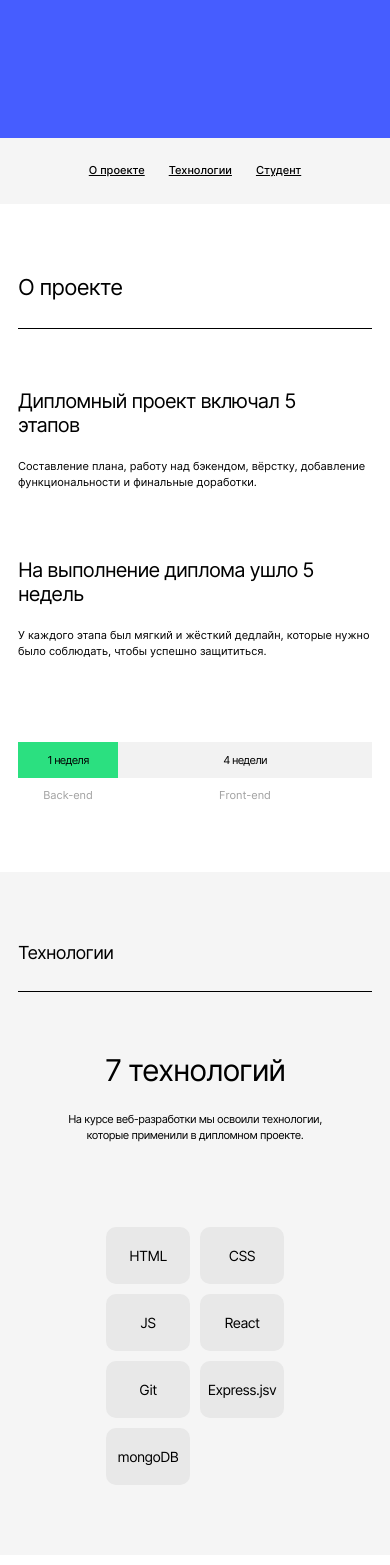
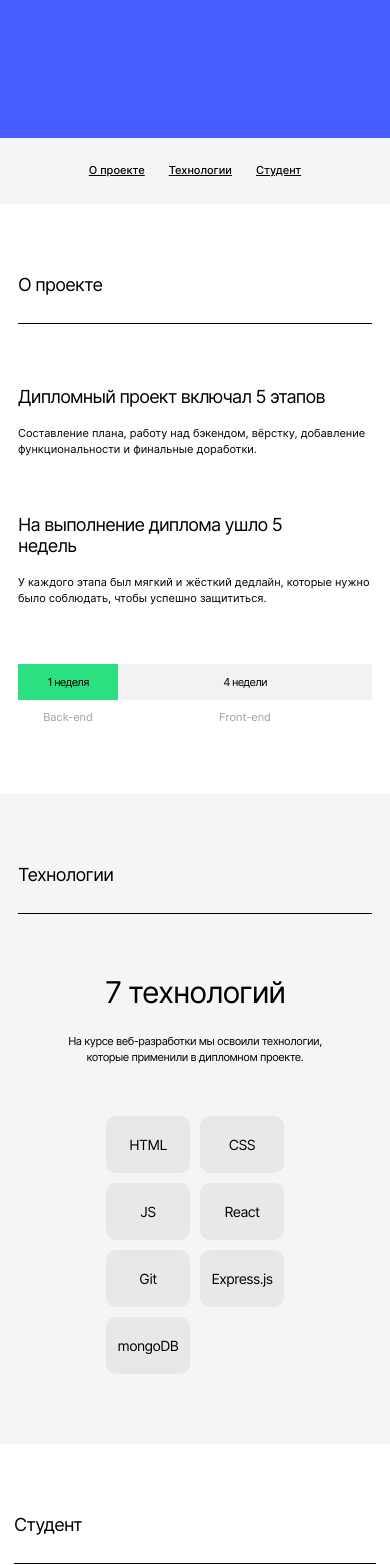
Before and after one commit to LeisanMingalieva/movies-explorer-frontend, a React (Create React App) app: page / in a window 390 px wide. Shown: the part 432-1997 px from the top of the page. Built offline with nearby package versions, Linux system fonts and the light colour scheme.

Commit message:
fix components by PixPerfect

```diff
--- a/src/components/AboutMe/AboutMe.css
+++ b/src/components/AboutMe/AboutMe.css
@@ -1,12 +1,10 @@
 .about {
-    padding: 110px 70px 101px;
+    padding: 115px 70px 101px;
     color: #000;
 }
 
 .about__title {
-    font-family: Inter;
     font-size: 22px;
-    font-style: normal;
     font-weight: 400;
     line-height: normal;
     letter-spacing: -0.88px;
@@ -27,9 +25,7 @@
 }
 
 .about__name {
-    font-family: Inter;
     font-size: 50px;
-    font-style: normal;
     font-weight: 400;
     line-height: 116%;
     letter-spacing: -2px;
@@ -38,10 +34,7 @@
 }
 
 .about__job {
-    font-feature-settings: 'clig' off, 'liga' off;
-    font-family: Inter;
     font-size: 18px;
-    font-style: normal;
     font-weight: 500;
     line-height: 111.111%;
     padding: 18px 0 0;
@@ -49,10 +42,7 @@
 }
 
 .about__text {
-    font-feature-settings: 'clig' off, 'liga' off;
-    font-family: Inter;
     font-size: 14px;
-    font-style: normal;
     font-weight: 400;
     line-height: 157.143%;
     padding: 26px 0 0;
@@ -60,9 +50,7 @@
 }
 
 .about__link {
-    font-family: Inter;
     font-size: 14px;
-    font-style: normal;
     font-weight: 500;
     line-height: normal;
     padding: 99px 0 0;
@@ -151,6 +139,7 @@
         font-size: 30px;
         line-height: normal;
         letter-spacing: -1.2px;
+        padding: 40px 0 0;
     }
 
     .about__job {
@@ -172,5 +161,6 @@
     .about__photo {
         width: 292px;
         height: 352px;
+        padding: 60px 0 0;
     }
 }
--- a/src/components/AboutProject/AboutProject.css
+++ b/src/components/AboutProject/AboutProject.css
@@ -4,9 +4,7 @@
 }
 
 .about-project__title {
-    font-family: Inter;
     font-size: 22px;
-    font-style: normal;
     font-weight: 400;
     line-height: normal;
     letter-spacing: -0.88px;
@@ -30,9 +28,7 @@
 .about-project__item-title {
     max-width: 550px;
     color: #000;
-    font-family: Inter;
     font-size: 20px;
-    font-style: normal;
     font-weight: 400;
     line-height: normal;
     letter-spacing: -0.8px;
@@ -41,17 +37,16 @@
 
 .about-project__item-text {
     color: #000;
-    font-family: Inter;
     font-size: 14px;
-    font-style: normal;
     font-weight: 400;
     line-height: 142%;
+    margin: 0;
 }
 
 .about-project__columns {
     display: flex;
     width: 100%;
-    margin: 119px 0 0;
+    margin: 110px 0 0;
     list-style-type: none;
     padding: 0;
 }
@@ -67,9 +62,7 @@
 
 .about-project__column-title {
     text-align: center;
-    font-family: Inter;
     font-size: 14px;
-    font-style: normal;
     font-weight: 400;
     line-height: normal;
     padding: 9px 14px;
@@ -84,9 +77,7 @@
 .about-project__column-text {
     color: #A0A0A0;
     text-align: center;
-    font-family: Inter;
     font-size: 14px;
-    font-style: normal;
     font-weight: 500;
     line-height: 121.4%;
     margin: 0;
@@ -134,13 +125,13 @@
     }
 
     .about-project__title {
-        font-size: 22px;
+        font-size: 18px;
         letter-spacing: -0.72px;
         padding: 0 0 28px 0;
     }
 
     .about-project__content {
-        margin: 60px 0 0;
+        margin: 62px 0 0;
         flex-direction: column;
         row-gap: 56px;
     }
@@ -151,13 +142,18 @@
         margin: 0 0 16px 0;
     }
 
+    .about-project__item-title {
+        font-size: 18px;
+        margin: 0 0 19px;
+    }
+
     .about-project__item-text {
         font-size: 11px;
         line-height: 145.45%;
     }
 
     .about-project__columns {
-        margin: 71px 0 0;
+        margin: 57px 0 0;
     }
 
     .about-project__column-first {
--- a/src/components/App/App.js
+++ b/src/components/App/App.js
@@ -1,11 +1,10 @@
 // import { useState } from 'react';
-// import './App.css';
+import './App.css';
 // import { Route, Routes } from 'react-router-dom';
 // import Header from '../Header';
 // import Movies from '../Movies/Movies';
 import Footer from "../Footer/Footer";
 import Main from "../Main/Main";
-import NotFound from "../NotFoundPage/NotFound";
 function App() {
   //const [isLoggedIn, setIsLoggedIn] = useState(true);
 
@@ -13,11 +12,9 @@ function App() {
     <div className="page">
       {/* <Routes>
         <Route path="/" element={<Main />} />
-      </Routes>
-      <Footer /> */}
+      </Routes> */}
       <Main />
       <Footer />
-      <NotFound />
     </div>
   );
 }
--- a/src/components/Footer/Footer.css
+++ b/src/components/Footer/Footer.css
@@ -1,5 +1,5 @@
 .footer {
-    padding: 79px 70px 0;
+    padding: 77px 70px 0;
     margin: 0;
     color: #000;
     background-color: #FAFAFA;
@@ -8,9 +8,7 @@
 .footer__title {
     color: #A0A0A0;
     text-align: center;
-    font-family: Inter;
     font-size: 13px;
-    font-style: normal;
     font-weight: 400;
     line-height: normal;
     margin: 0 auto;
@@ -25,12 +23,11 @@
 }
 
 .footer__date {
-    font-family: Inter;
     font-size: 13px;
-    font-style: normal;
     font-weight: 400;
     line-height: normal;
     margin: 20px 0;
+    font-family: Inter;
 }
 
 .footer__links {
@@ -45,7 +42,6 @@
     text-decoration: none;
     text-align: right;
     font-size: 13px;
-    font-style: normal;
     font-weight: 400;
     line-height: normal;
 }
@@ -81,12 +77,17 @@
         flex-direction: column;
         align-items: center;
         margin: 30px 0 20px;
-        row-gap: 12px;
+        row-gap: 9px;
+    }
+
+    .footer__link {
+        font-size: 12px;
     }
 
     .footer__date {
         color: #A0A0A0;
         font-size: 12px;
-        margin: 30px 0 20px;
+        margin: 9px 0 0;
+
     }
 }
--- a/src/components/NavTab/NavTab.css
+++ b/src/components/NavTab/NavTab.css
@@ -13,9 +13,7 @@
 
 .navTab__link {
     color: #000;
-    font-family: Inter;
     font-size: 13px;
-    font-style: normal;
     font-weight: 500;
     line-height: 123%;
     text-decoration-line: underline;
--- a/src/components/Portfolio/Portfolio.css
+++ b/src/components/Portfolio/Portfolio.css
@@ -1,14 +1,11 @@
 .portfolio {
-    padding: 0 70px 125px;
+    padding: 0 70px 106px;
     color: #000;
 }
 
 .portfolio__title {
     color: #A0A0A0;
-    font-feature-settings: 'clig' off, 'liga' off;
-    font-family: Inter;
     font-size: 18px;
-    font-style: normal;
     font-weight: 400;
     line-height: 111.111%;
     margin: 0;
@@ -22,9 +19,7 @@
 }
 
 .portfolio__item {
-    font-family: Inter;
     font-size: 30px;
-    font-style: normal;
     font-weight: 400;
     line-height: 166.667%;
     letter-spacing: -1.2px;
@@ -47,7 +42,7 @@
 
 @media (max-width: 768px) {
     .portfolio {
-        padding: 0 50px 90px;
+        padding: 0 50px 70px;
     }
     .portfolio__item {
         font-size: 28px;
@@ -59,11 +54,21 @@
 
 @media (max-width: 510px) {
     .portfolio {
-        padding: 0 14px 70px;
+        padding: 0 14px 51px;
     }
+
+    .portfolio__items {
+        padding: 0;
+    }
+
     .portfolio__item {
         font-size: 18px;
         line-height: 155.556%;
         letter-spacing: -0.72px;
     }
+
+    .portfolio__title {
+        font-size: 14px;
+        line-height: 142.857%;
+    }
 }
--- a/src/components/Promo/Promo.css
+++ b/src/components/Promo/Promo.css
@@ -11,8 +11,6 @@
     max-width: 730px;
     color: #FFF;
     text-align: center;
-    font-family: 'Inter', Arial, Helvetica, sans-serif;
-    font-style: normal;
     font-size: 50px;
     font-weight: 400;
     line-height: 58px;
--- a/src/components/Techs/Techs.css
+++ b/src/components/Techs/Techs.css
@@ -8,9 +8,7 @@
     font-size: 22px;
     line-height: normal;
     letter-spacing: -0.88px;
-    font-style: normal;
     font-weight: 400;
-    font-family: Inter;
     padding: 0 0 23px 0;
     border-bottom: 1px solid #000;
     margin: 0;
@@ -19,9 +17,7 @@
 .techs__content-title {
     padding: 90px 0 0;
     text-align: center;
-    font-style: normal;
     font-weight: 400;
-    font-family: Inter;
     font-size: 50px;
     line-height: 116%;
     letter-spacing: -2px;
@@ -30,9 +26,7 @@
 
 .techs__content-text {
     text-align: center;
-    font-family: Inter;
     font-size: 14px;
-    font-style: normal;
     font-weight: 400;
     line-height: 142.85%;
     letter-spacing: -0.56px;
@@ -56,9 +50,7 @@
     height: 60px;
     border-radius: 10px;
     background-color: #E8E8E8;
-    font-family: Inter;
     font-size: 14px;
-    font-style: normal;
     font-weight: 400;
     line-height: normal;
     letter-spacing: -0.56px;
@@ -69,7 +61,7 @@
 
 @media (max-width: 768px) {
     .techs {
-        padding: 90px 50px 90px;
+        padding: 92px 50px 90px;
     }
 
     .techs__content-title {
@@ -105,7 +97,7 @@
     }
 
     .techs__content-items {
-        padding: 83px 0 0;
+        padding: 50px 0 0;
     }
 
     .techs__title {
--- a/src/components/Techs/Techs.js
+++ b/src/components/Techs/Techs.js
@@ -13,7 +13,7 @@ function Techs() {
                 <li className="techs__content-item">JS</li>
                 <li className="techs__content-item">React</li>
                 <li className="techs__content-item">Git</li>
-                <li className="techs__content-item">Express.jsv</li>
+                <li className="techs__content-item">Express.js</li>
                 <li className="techs__content-item">mongoDB</li>
             </ul>
         </section>
```
